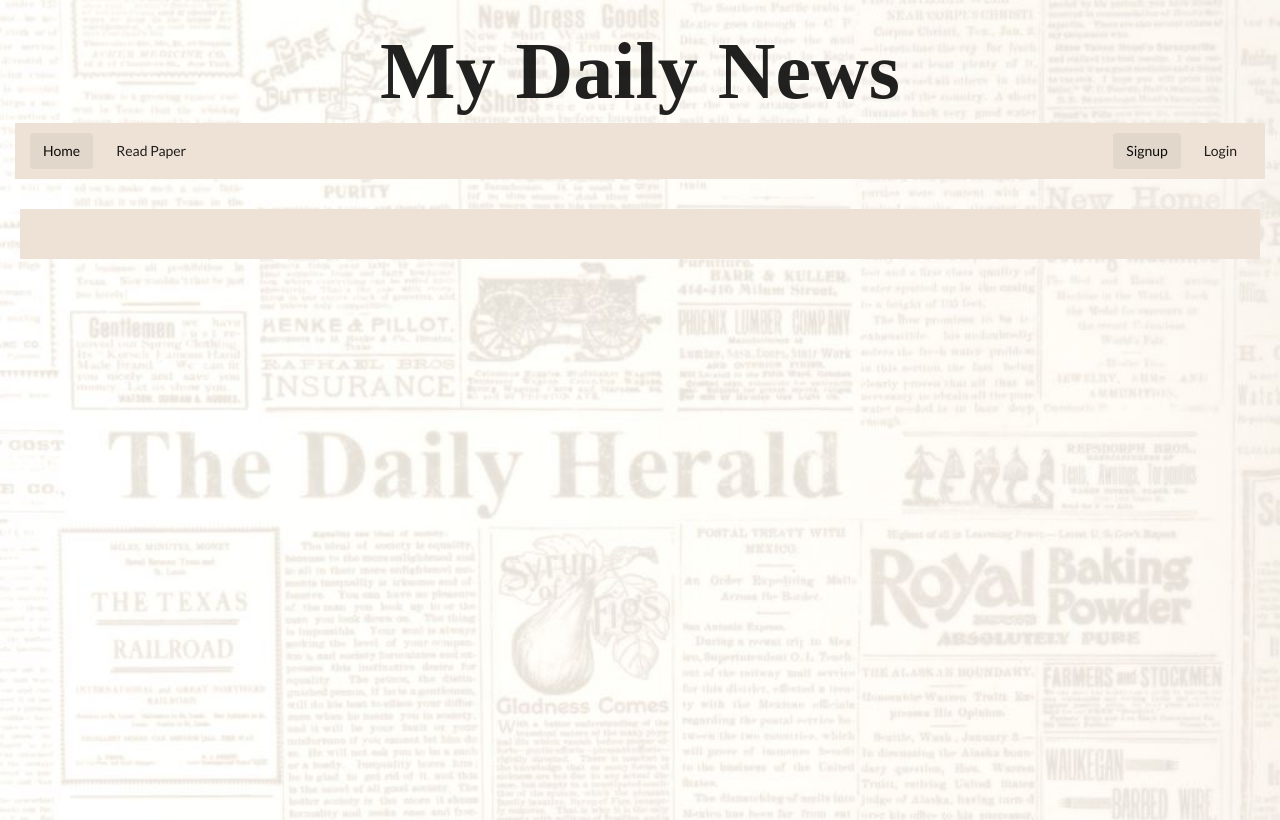
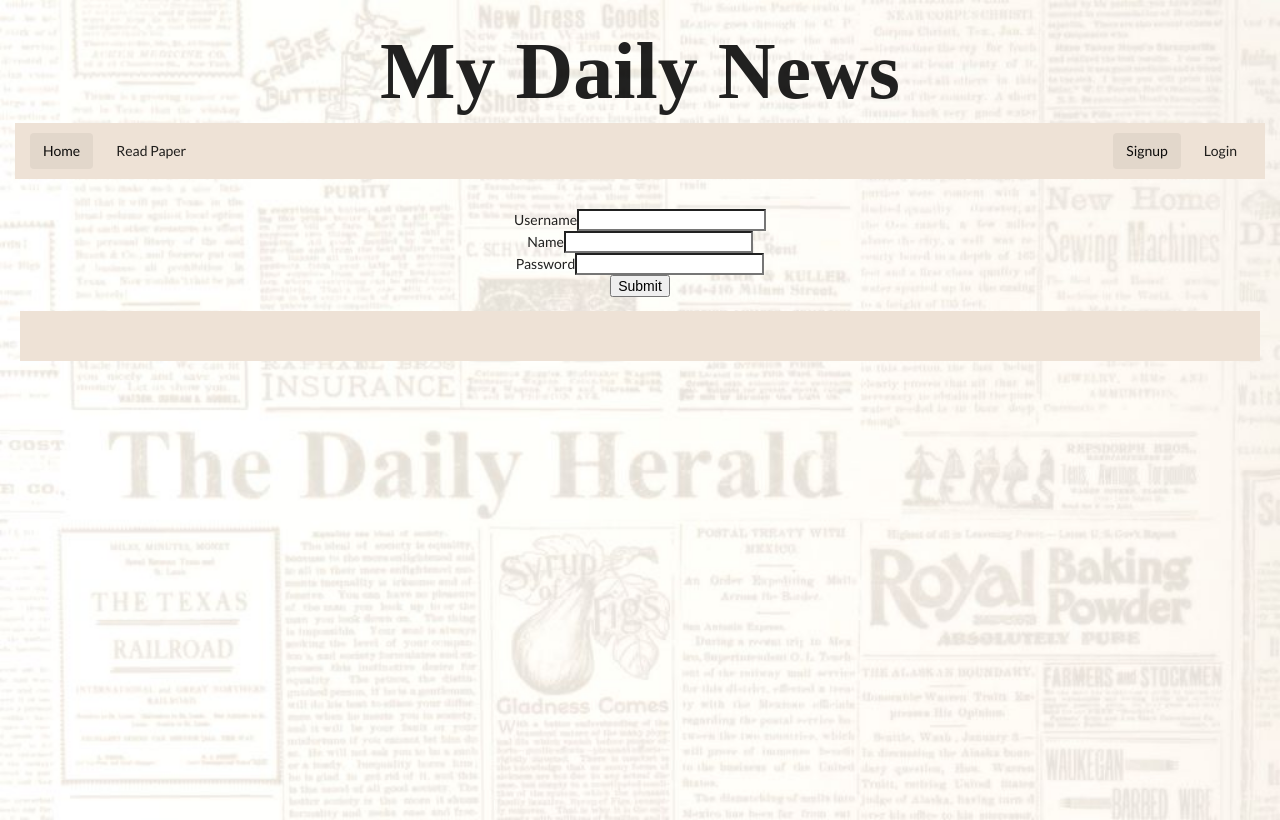
Before and after one commit to danajackson2/newspaper-app-frontend, a React (Create React App) app: page /signup in a window 1280 px wide. Built offline with nearby package versions, Linux system fonts and the light colour scheme; a web font is replaced by a local one.

Commit message:
signup login

```diff
--- a/src/App.js
+++ b/src/App.js
@@ -3,21 +3,102 @@ import Navbar from './components/Navbar'
 import React from 'react'
 import ShowContainer from './containers/ShowContainer'
 import CreateContainer from './containers/CreateContainer'
-import { Route } from 'react-router-dom'
+import Signup from './components/Signup'
+import Login from './components/Login'
+import { Route, withRouter } from 'react-router-dom'
 class App extends React.Component {
   state = {
-    selectedPaper: {}
+    selectedPaper: {},
+    user: {},
+    error: ''
+  }
+
+  componentDidMount() {
+    const token = localStorage.token
+    if (token) {
+      this.persistUser(token)
+    }
   }
 
   setSelectedPaper = (paper) => {
     this.setState({selectedPaper: paper})
   }
 
+  handleAuthResponse = (data) => {
+    if (data.username) {
+      const { username, id, name, token } = data;
+      this.setState({
+        user: {username, id, name},
+        error: null,
+      })
+      localStorage.setItem("token", token)
+      this.props.history.push('/')
+    } else if (data.error) {
+      this.setState({
+        error: data.error,
+      })
+      alert(this.state.error)
+    }
+  }
+
+  persistUser = (token) => {
+    fetch("http://localhost:3000/persist", {
+      method: "GET",
+      headers: {
+        Authorization: `Bearer ${token}`,
+      },
+    })
+    .then((resp) => resp.json())
+    .then((data) => {
+      if (data.username) {
+        const { username, id, name } = data
+        this.setState({
+          user: {username, id, name}
+        })
+      }
+    })
+  }
+
+  handleLogin = (e, userData) => {
+    e.preventDefault()
+    fetch('http://localhost:3000/login',{
+      method: 'POST',
+      headers:{'content-type':'application/json'},
+      body:JSON.stringify(userData)
+    })
+    .then(res => res.json())
+    .then(data => this.handleAuthResponse(data))
+  }
+
+  handleSignup = (e, userData) => {
+    e.preventDefault()
+    fetch('http://localhost:3000/signup',{
+      method: 'POST',
+      headers:{'content-type':'application/json'},
+      body:JSON.stringify({user:userData})
+    })
+    .then(res => res.json())
+    .then(data => this.handleAuthResponse(data))
+  }
+
+  logOut = () => {
+    localStorage.clear()
+    this.setState({user:{}})
+  }
+
   render () {
     return (
       <div className="App">
-        <h1 id='header'>My Daily News</h1>
-        <Navbar />
+        <div className='container'>
+          <div className='row'>
+            {this.state.user.name ? <h2 className={'col-md-4'}>{`Hi, ${this.state.user.name}`}</h2> : null}
+            <h1 className={'ml-md-auto'} id='header'>My Daily News</h1>
+          </div>
+        </div>
+        <Navbar user={this.state.user} logOut={this.logOut}/>
+        <Route exact path='/signup' render={() => <Signup handleLoginOrSignup={this.handleSignup}/>}/>
+        <Route exact path='/login' render={() => <Login handleLoginOrSignup={this.handleLogin}/>}/>
+        {/* {!this.state.user.id && <Redirect to="/login" />} */}
         <Route exact path="/" render={() => <CreateContainer setSelectedPaper={this.setSelectedPaper}/>} />
         <Route exact path="/papers" render={(routerProps) => <ShowContainer routerProps={routerProps} paper={this.state.selectedPaper} setSelectedPaper={this.setSelectedPaper}/>} />
         <div id={'footer'}></div>
@@ -26,4 +107,4 @@ class App extends React.Component {
   }
 }
 
-export default App
+export default withRouter(App)
--- /dev/null
+++ b/src/components/Login.js
@@ -0,0 +1,43 @@
+import React from "react";
+
+class Login extends React.Component {
+  state = {
+    username: "",
+    password: "",
+  };
+
+  handleChange = (e) => {
+    let { name, value } = e.target;
+    this.setState({
+      [name]: value,
+    });
+  };
+
+  render() {
+    return (
+      <div className="Login">
+        <form onSubmit={(e) => this.props.handleLoginOrSignup(e, this.state)}>
+          <label>Username</label>
+          <input
+            type="text"
+            name="username"
+            value={this.state.username}
+            onChange={this.handleChange}
+          />
+          <br />
+          <label>Password</label>
+          <input
+            type="password"
+            name="password"
+            value={this.state.password}
+            onChange={this.handleChange}
+          />
+          <br />
+          <input type="submit" value="Submit" />
+        </form>
+      </div>
+    );
+  }
+}
+
+export default Login;
--- a/src/components/Navbar.js
+++ b/src/components/Navbar.js
@@ -2,14 +2,19 @@ import React from 'react'
 import { NavLink } from 'react-router-dom'
 
 class Navbar extends React.Component {
+
     render() {
         return (
             <div className="ui secondary  menu" style={{backgroundColor: '#eee2d6', padding:'10px', marginBottom:'30px', marginTop:'0px'}}>
                 <NavLink className="item" to="/" >Home</NavLink>
                 <NavLink className="item" to="/papers" >Read Paper</NavLink>
                 <div className="right menu">
-                    <NavLink className="item" to="/signup">Signup</NavLink>
-                    <NavLink className="item"to="/login">Login</NavLink>
+                    {this.props.user.name ? null : <NavLink className="item" to="/signup">Signup</NavLink> }
+                    {this.props.user.name
+                    ? <NavLink className="item" to='/' onClick={this.props.logOut}>Logout</NavLink>
+                    : <NavLink className="item"to="/login">Login</NavLink>}
+
+                    {/* <NavLink className="item"to="/login">{this.props.user.name ? 'Logout': 'Login'}</NavLink> */}
                 </div>
             </div>
         )
--- /dev/null
+++ b/src/components/Signup.js
@@ -0,0 +1,52 @@
+import React from 'react'
+
+class Signup extends React.Component {
+    state = {
+      username: "",
+      password: "",
+      name: "",
+    };
+
+    handleChange = (e) => {
+      let { name, value } = e.target;
+      this.setState({
+        [name]: value,
+      });
+    };
+
+    render() {
+      return (
+        <div className="Login">
+          <form onSubmit={(e) => this.props.handleLoginOrSignup(e, this.state)}>
+            <label>Username</label>
+            <input
+              type="text"
+              name="username"
+              value={this.state.username}
+              onChange={this.handleChange}
+            />
+            <br />
+            <label>Name</label>
+            <input
+              type="text"
+              name="name"
+              value={this.state.name}
+              onChange={this.handleChange}
+            />
+            <br />
+            <label>Password</label>
+            <input
+              type="password"
+              name="password"
+              value={this.state.password}
+              onChange={this.handleChange}
+            />
+            <br />
+            <input type="submit" value="Submit" />
+          </form>
+        </div>
+      );
+    }
+  }
+
+  export default Signup;
--- a/src/containers/ShowContainer.js
+++ b/src/containers/ShowContainer.js
@@ -13,6 +13,7 @@ class ShowContainer extends React.Component {
     fetch('http://localhost:3000/papers')
     .then(resp => resp.json())
     .then(json => this.setState({papers: json, filter: json}))
+    .catch(() => alert('Please log in.'))
   }
 
   searchUsers = (e, papers) => {
```
